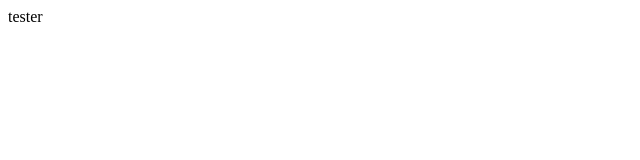
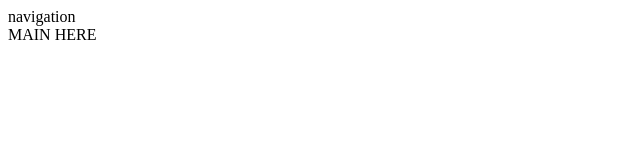
Before and after one commit to connieDeng/personal-website, a React (Create React App) app: page / in a window 1280 px wide. Shown: the top 160 px of the page, without its empty margins (0-640 px from the left). Built offline with nearby package versions, Linux system fonts and the light colour scheme.

Commit message:
added main page structure

```diff
--- a/src/App.js
+++ b/src/App.js
@@ -1,7 +1,9 @@
+import Main from './pages/main'
+
 function App() {
   return (
     <div className="App">
-      <div>tester</div>
+      <Main/>
     </div>
   );
 }
--- /dev/null
+++ b/src/components/navigation.js
@@ -0,0 +1,35 @@
+// import { LineStyle } from '@material-ui/icons';
+// import React, {useState} from 'react'
+// import { Link } from 'react-scroll';
+// import { Squash as Hamburger } from 'hamburger-react'
+
+const navLinks = [
+    {
+      title: 'Home',
+      path: 'home'
+    },
+    {
+      title: 'About',
+      path: 'about'
+    },
+    {
+      title: 'Projects',
+      path: 'projects'
+    },
+    {
+      title: 'Blog',
+      path: 'blog'
+    },
+    {
+      title: 'Contact',
+      path: 'contact'
+    }
+  ]
+
+export default function Navigation () {
+
+    return (
+    //when menu is clicked on hence active
+    <div>navigation</div>
+  )
+}
--- /dev/null
+++ b/src/pages/main.js
@@ -0,0 +1,35 @@
+import React from 'react'
+import Navigation from '../components/navigation'
+// import { Element } from 'react-scroll'
+
+// import Home from './home'
+// import About from './about'
+// import Projects from './projects'
+// import Contact from './contact'
+// import PDF from './resumePDF'
+// import MiniContactBar from '../components/mini-contact-bar'
+
+export default function Main (props) {
+    return (
+        <main className="main">
+            <Navigation/>
+            <div>MAIN HERE</div>
+            {/* <MiniContactBar/>
+            <Element name="home" className="category-container">
+                <Home/>
+            </Element>
+            <Element name="about" className='category-container'>
+                <About/>
+            </Element>
+            <Element name="projects" className="projects-container">
+                <Projects/>
+            </Element>
+            <Element name="contact" className="category-container">
+                <Contact/>
+            </Element>
+            <Element name="PDF" className="category-container">
+                <PDF/>
+            </Element> */}
+        </main>
+    )
+}
```
Also changed, not shown: src/pages/home.js (added), 1 other file (tests, documents, lock files or other folders).
